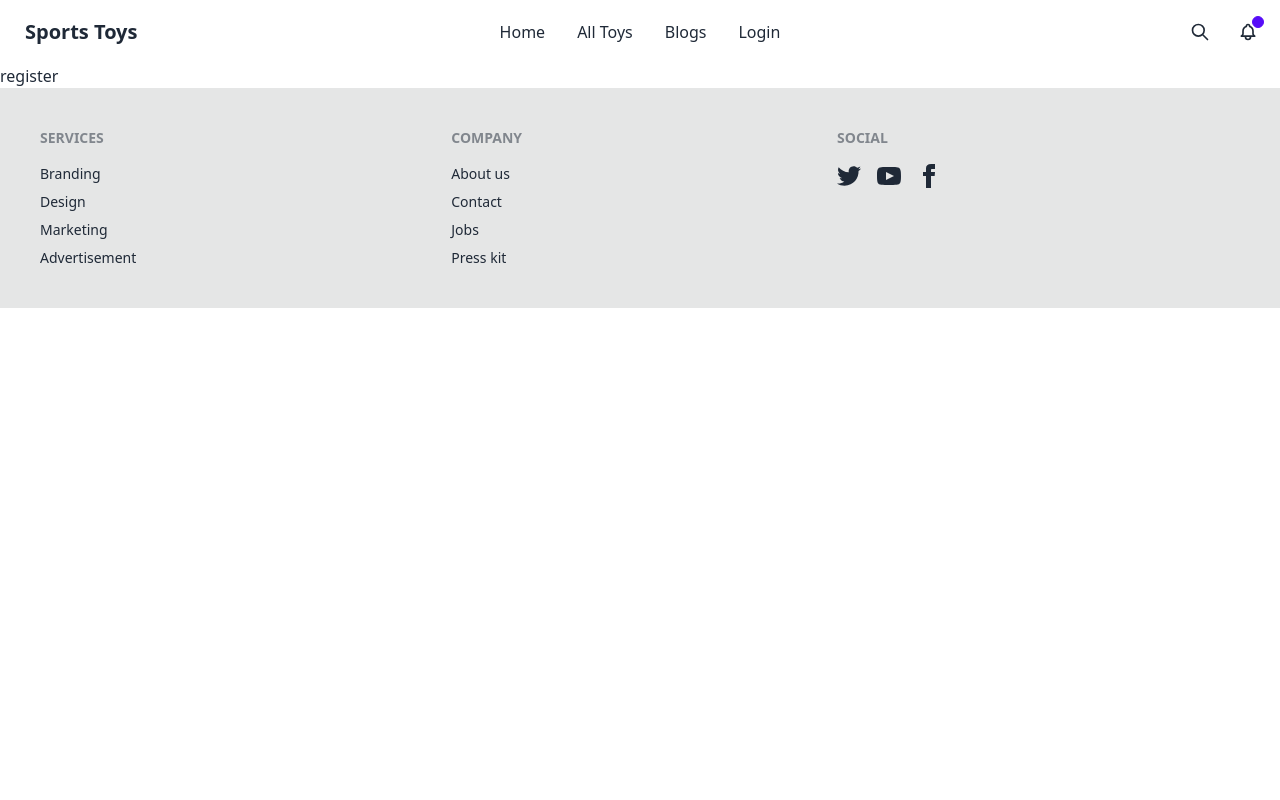
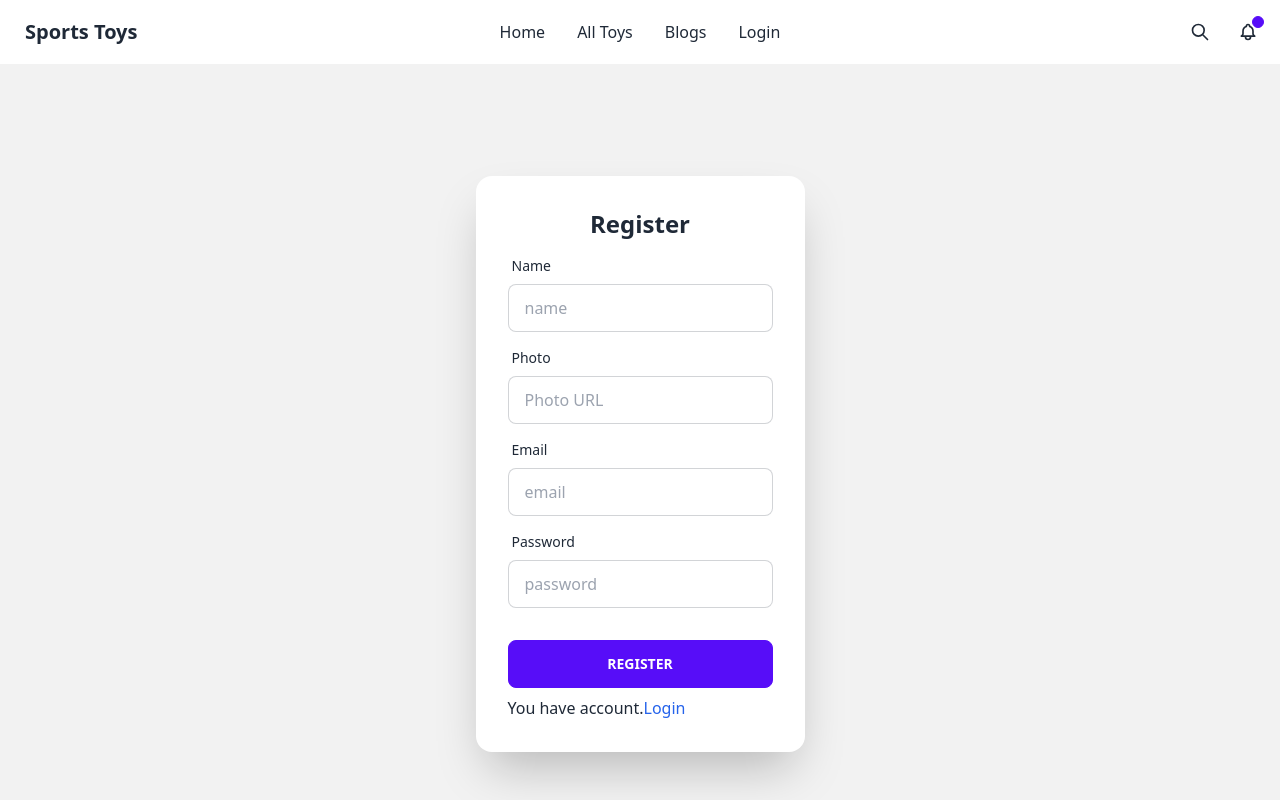
Before and after one commit to Zihanur/Sports-Toys-Ecommerce, a React (Vite) app: page /register in a window 1280 px wide. Shown: the top 800 px of the page. Built offline with nearby package versions, Linux system fonts and the light colour scheme.

Commit message:
Design Login and Register page

```diff
--- a/package.json
+++ b/package.json
@@ -15,6 +15,7 @@
     "match-sorter": "^6.3.1",
     "react": "^18.2.0",
     "react-dom": "^18.2.0",
+    "react-icons": "^4.8.0",
     "react-router-dom": "^6.11.2",
     "sort-by": "^1.2.0"
   },
--- a/src/components/Login/Login/Login.jsx
+++ b/src/components/Login/Login/Login.jsx
@@ -1,3 +1,6 @@
+import { Link } from "react-router-dom";
+import { FaGoogle } from "react-icons/fa";
+
 const Login = () => {
   return (
     <>
@@ -5,7 +8,7 @@ const Login = () => {
         <div className="hero-content grid grid-cols-1 ">
           <div className="card flex-shrink-0 w-full mx-auto max-w-sm shadow-2xl bg-base-100">
             <form className="card-body">
-            <h1 className="text-center text-2xl font-bold">Login</h1>
+              <h1 className="text-center text-2xl font-bold">Login</h1>
               <div className="form-control">
                 <label className="label">
                   <span className="label-text">Email</span>
@@ -34,6 +37,12 @@ const Login = () => {
               <div className="form-control mt-6">
                 <button className="btn btn-primary">Login</button>
               </div>
+              <p>
+                Are you new?<Link to={"/register"} className="text-blue-600">Register</Link>
+              </p>
+              <div className="text-center">
+                <button ><FaGoogle style={{height:25, width:25}}/></button>
+              </div>
             </form>
           </div>
         </div>
--- a/src/components/Login/Register/Register.jsx
+++ b/src/components/Login/Register/Register.jsx
@@ -1,9 +1,64 @@
+import { Link } from "react-router-dom";
 
 const Register = () => {
   return (
-    <div>
-      register
-    </div>
+    <>
+      <div className="hero min-h-screen bg-base-200 w-full">
+        <div className="hero-content ">
+          <div className="card flex-shrink-0 w-full mx-auto shadow-2xl bg-base-100">
+            <form className="card-body">
+              <h1 className="text-center text-2xl font-bold">Register</h1>
+              <div className="form-control">
+                <label className="label">
+                  <span className="label-text">Name</span>
+                </label>
+                <input
+                  type="text"
+                  placeholder="name"
+                  className="input input-bordered"
+                />
+              </div>
+              <div className="form-control">
+                <label className="label">
+                  <span className="label-text">Photo</span>
+                </label>
+                <input
+                  type="text"
+                  placeholder="Photo URL"
+                  className="input input-bordered"
+                />
+              </div>
+              <div className="form-control">
+                <label className="label">
+                  <span className="label-text">Email</span>
+                </label>
+                <input
+                  type="email"
+                  placeholder="email"
+                  className="input input-bordered"
+                />
+              </div>
+              <div className="form-control">
+                <label className="label">
+                  <span className="label-text">Password</span>
+                </label>
+                <input
+                  type="password"
+                  placeholder="password"
+                  className="input input-bordered"
+                />
+              </div>
+              <div className="form-control mt-6">
+                <button className="btn btn-primary">Register</button>
+              </div>
+              <p>
+                You have account.<Link to={"/login"} className="text-blue-600">Login</Link>
+              </p>
+            </form>
+          </div>
+        </div>
+      </div>
+    </>
   );
 };
 
```
Also changed, not shown: 1 other file (tests, documents, lock files or other folders).
